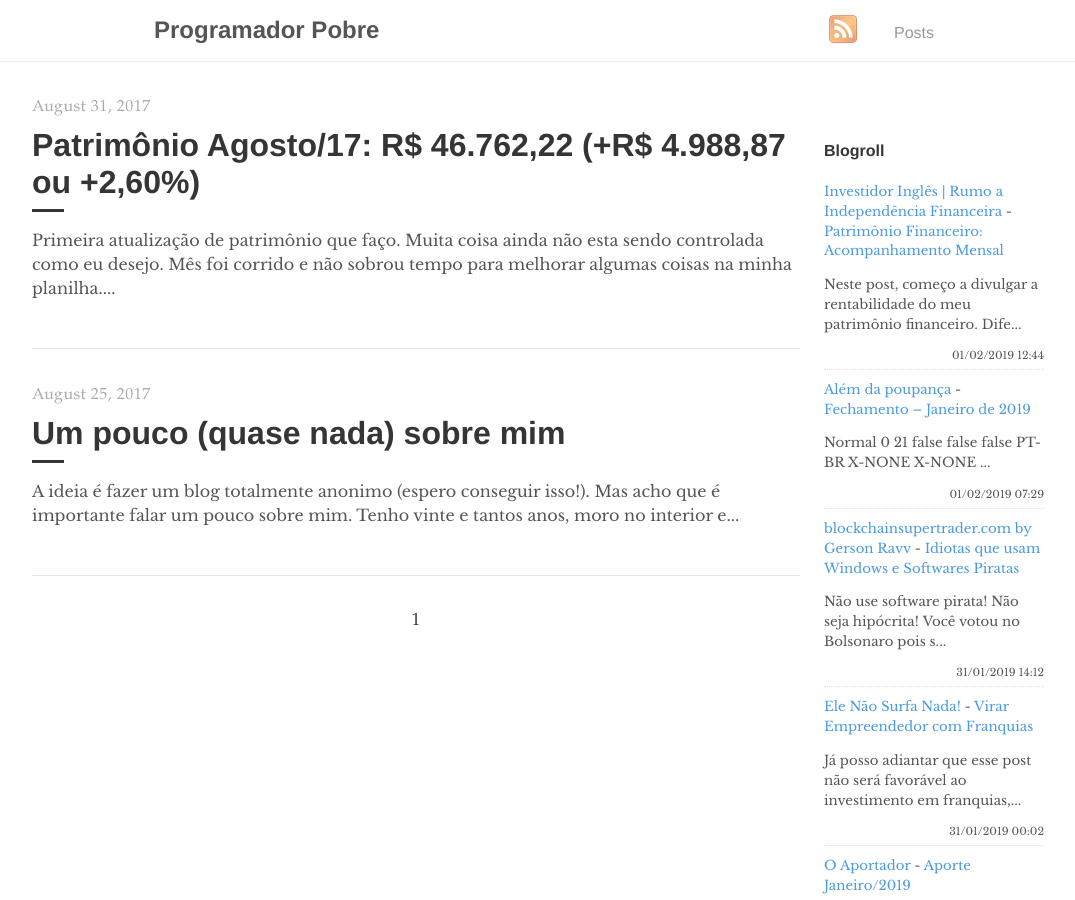
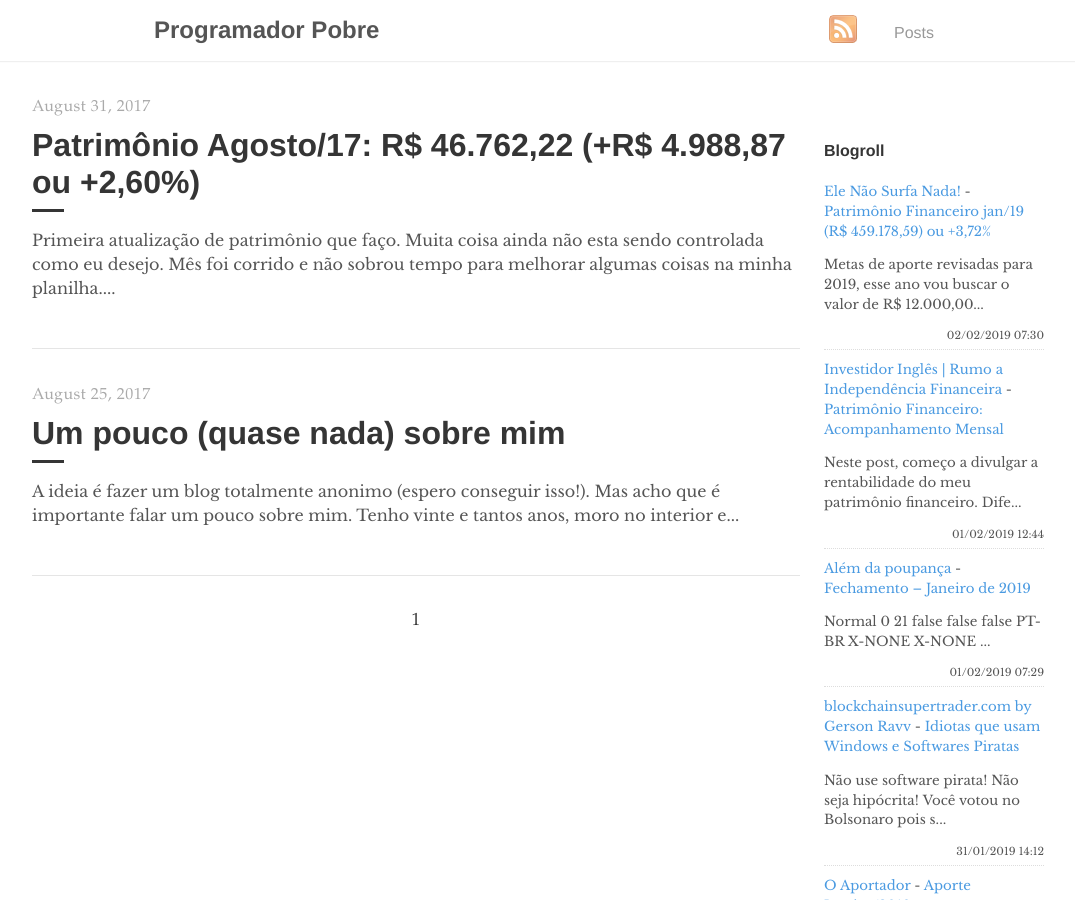
Before and after one commit to programadorpobre/programadorpobre.github.io, a Jekyll site: the page built from index.html, in a window 1280 px wide and 900 px high. Shown: the whole window, without its empty margins (96-1171 px from the left). Built offline with Jekyll 4.4.1, drawn with Linux system fonts in a browser that asks for light colours; the list of posts is cut into pages by our own code; comment, search, counter and statistics services are not loaded.

Commit message:
[ci skip] travis #546

```diff
--- a/_includes/feed-entries.html
+++ b/_includes/feed-entries.html
@@ -1,3 +1,8 @@
+<div class="feed-entry">
+    <a class="feed-entry-site-name" href="https://elenaosurfanada.blogspot.com/">Ele Não Surfa Nada!</a> - <a class="feed-entry-title" href="https://elenaosurfanada.blogspot.com/2019/02/patrimonio-financeiro-jan19-r-45917859.html">Patrimônio Financeiro jan/19 (R$ 459.178,59) ou +3,72%</a>
+    <p class="feed-entry-summary">Metas de aporte revisadas para 2019, esse ano vou buscar o valor de R$ 12.000,00...</p>
+    <time datetime="2019-02-02T07:30:00.000-02:00">02/02/2019 07:30</time>
+</div>
 <div class="feed-entry">
     <a class="feed-entry-site-name" href="https://www.investidoringles.com/">Investidor Inglês | Rumo a Independência Financeira</a> - <a class="feed-entry-title" href="https://www.investidoringles.com/2019/02/patrimonio-financeiro-acompanhamento-mensal.html">Patrimônio Financeiro: Acompanhamento Mensal</a>
     <p class="feed-entry-summary">Neste post, começo a divulgar a rentabilidade do meu patrimônio financeiro. Dife...</p>
@@ -12,11 +17,6 @@
     <a class="feed-entry-site-name" href="http://www.blockchainsupertrader.com/">blockchainsupertrader.com by Gerson Ravv</a> - <a class="feed-entry-title" href="http://www.blockchainsupertrader.com/2019/01/idiotas-que-usam-windows-e-softwares.html">Idiotas que usam Windows e Softwares Piratas</a>
     <p class="feed-entry-summary">Não use software pirata! Não seja hipócrita!&nbsp;Você votou no Bolsonaro pois s...</p>
     <time datetime="2019-01-31T14:12:00.001-02:00">31/01/2019 14:12</time>
-</div>
-<div class="feed-entry">
-    <a class="feed-entry-site-name" href="https://elenaosurfanada.blogspot.com/">Ele Não Surfa Nada!</a> - <a class="feed-entry-title" href="https://elenaosurfanada.blogspot.com/2019/01/virar-empreendedor-com-franquias.html">Virar Empreendedor com Franquias</a>
-    <p class="feed-entry-summary">Já posso adiantar que esse post não será favorável ao investimento em franquias,...</p>
-    <time datetime="2019-01-31T00:02:00.000-02:00">31/01/2019 00:02</time>
 </div>
 <div class="feed-entry">
     <a class="feed-entry-site-name" href="https://oaportadorfinanceiro.blogspot.com/">O Aportador</a> - <a class="feed-entry-title" href="https://oaportadorfinanceiro.blogspot.com/2019/01/aporte-janeiro2019.html">Aporte Janeiro/2019</a>
```
